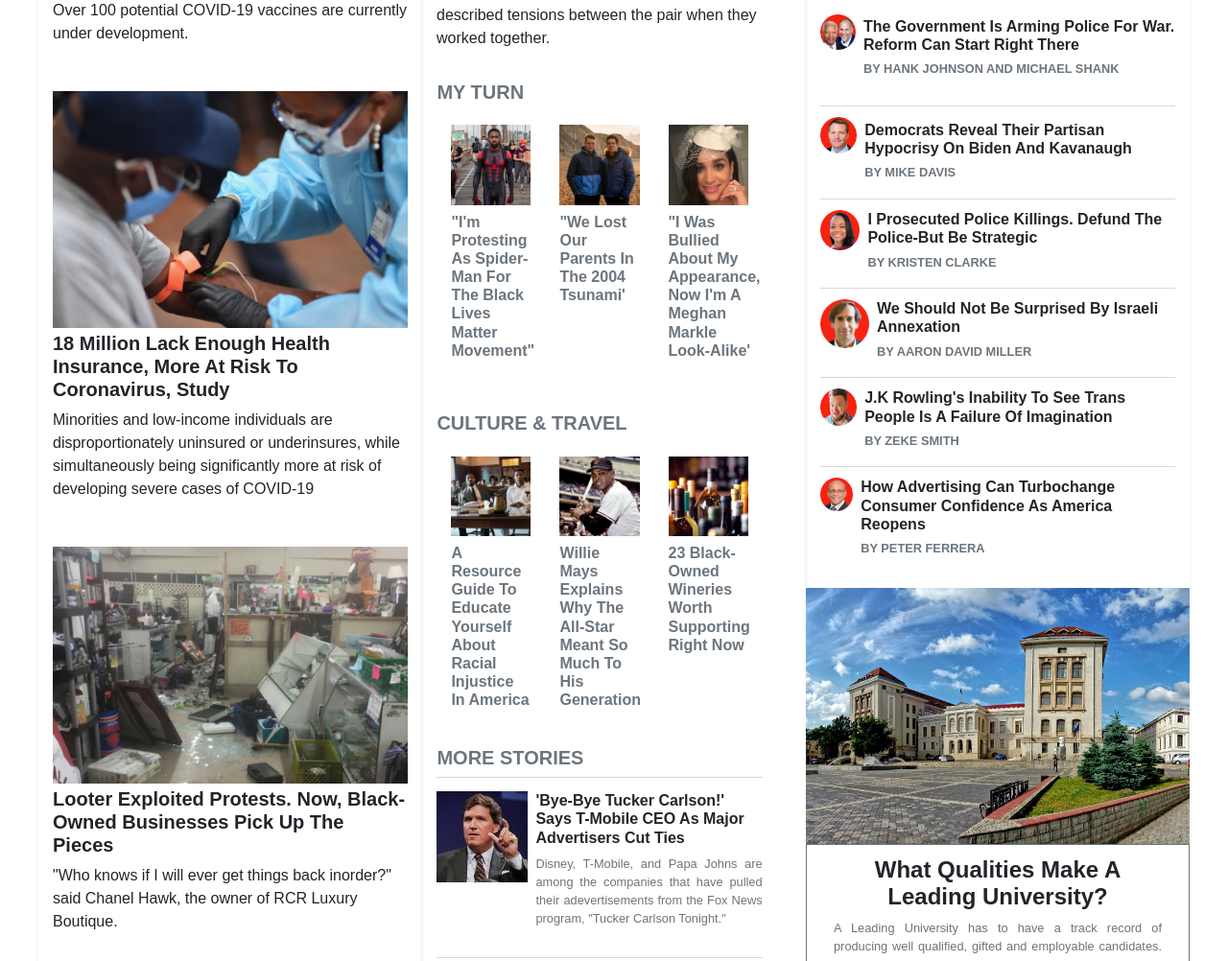
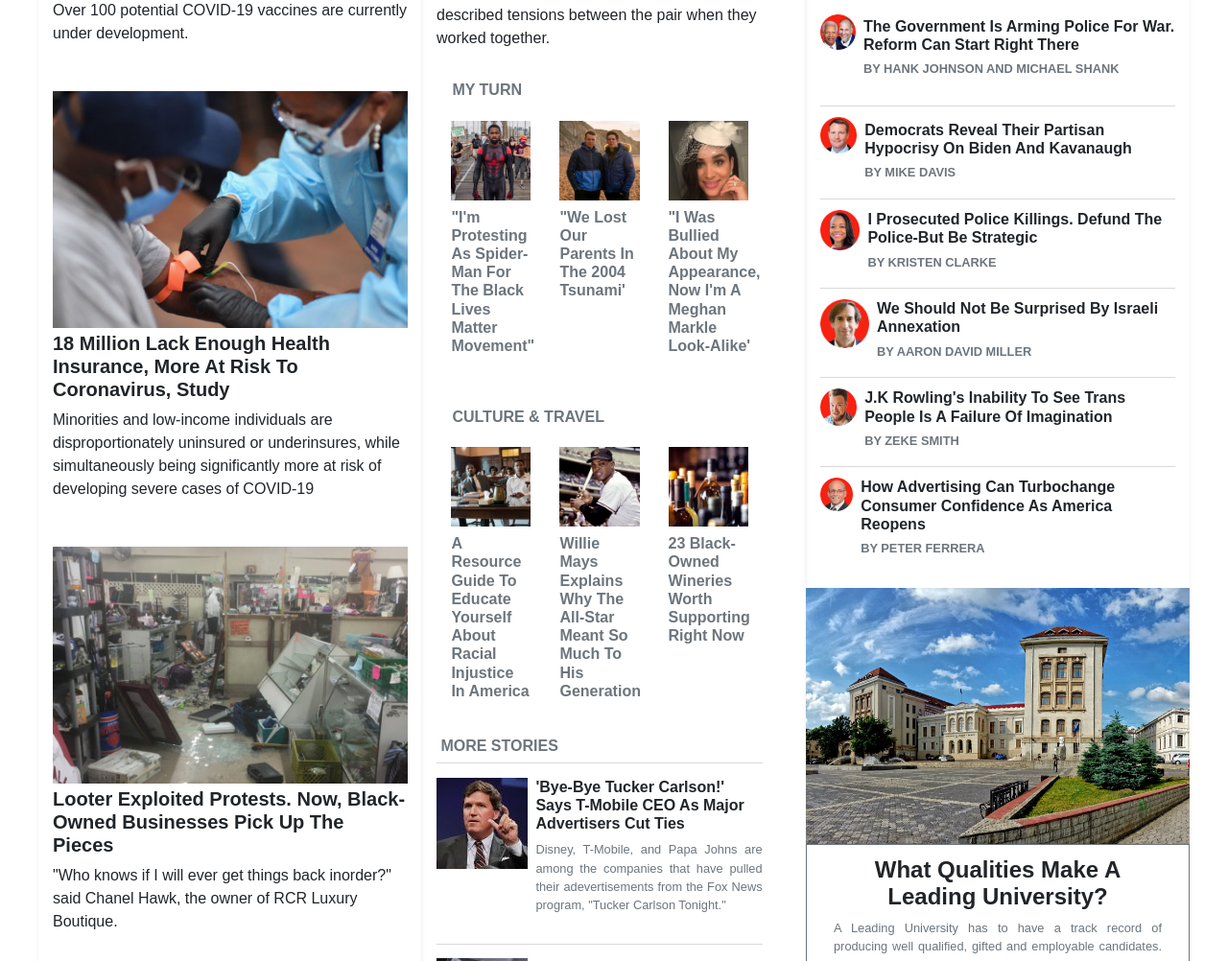
Before and after one commit to chelmerrox/Project-7-Using-Bootstrap, a plain HTML site: page index.html in a window 1280 px wide. Shown: the part 519-1521 px from the top of the page at 96% size. Drawn offline with nearby package versions, Linux system fonts and the light colour scheme.

Commit message:
Decrease font size of headings in sections 6,7,& 8 for tablet screen size

```diff
--- a/index.html
+++ b/index.html
@@ -84,7 +84,7 @@
               <div class="row">
                 <!--Section 6 - More stories section-->
                 <section class="row-md-4 order-md-9 d-none d-sm-none d-md-block">
-                  <h5 class="text-uppercase text-muted font-weight-bold">more stories</h5>
+                  <h6 class="text-uppercase text-muted font-weight-bold pl-1">more stories</h6>
 
                     <div class="d-flex flex-row section-6-subsections section-6-border-top">
                       <div class="pr-2">
@@ -210,7 +210,7 @@
 
                 <!--Section 7 - My Turn section-->
                 <section class="row-md-4 order-md-1 container d-none d-sm-none d-md-block">
-                  <h5 class="text-uppercase text-muted font-weight-bold row">my turn</h5>
+                  <h6 class="text-uppercase text-muted font-weight-bold row pl-3">my turn</h6>
 
                   <div class="row">
                     <!--Section 7.1-->
@@ -250,7 +250,7 @@
 
                 <!--Section 8 - Culture & Travel section-->
                 <section class="row-md-4 order-md-2 container d-none d-sm-none d-md-block">
-                  <h5 class="text-uppercase text-muted font-weight-bold row">culture &amp; travel</h5>
+                  <h6 class="text-uppercase text-muted font-weight-bold row pl-3">culture &amp; travel</h6>
 
                   <div class="row">
                     <div class="section-8-subsections col-md-4">
```
